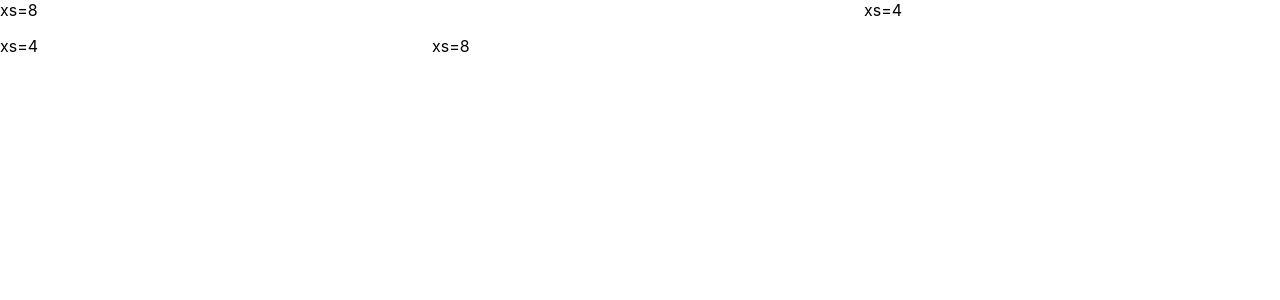
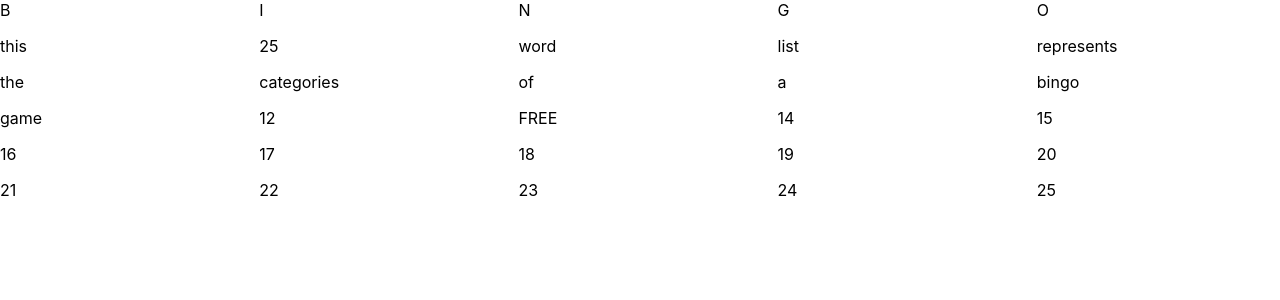
Before and after one commit to Kyle-Doud/bingotron-3000, a React (Create React App) app: page / in a window 1280 px wide. Shown: the top 300 px of the page. Built offline with nearby package versions, Linux system fonts and the light colour scheme.

Commit message:
switch to yarn and add filler bingo categories

```diff
--- a/src/Components/Home.jsx
+++ b/src/Components/Home.jsx
@@ -1,20 +1,15 @@
-import {Grid} from '@mui/joy';
+import { Grid } from '@mui/joy';
 import Item from '@mui/joy/Grid';
 
-
+const bingo = 'BINGO'.split('');
+const categories = 'this 25 word list represents the categories of a bingo game 12 FREE 14 15 16 17 18 19 20 21 22 23 24 25'.split(' ');
+const fullGridText = bingo.concat(categories);
 export default function Home() {
-    return <Grid container spacing={2}>
-    <Grid xs={8}>
-      <Item>xs=8</Item>
-    </Grid>
-    <Grid xs={4}>
-      <Item>xs=4</Item>
-    </Grid>
-    <Grid xs={4}>
-      <Item>xs=4</Item>
-    </Grid>
-    <Grid xs={8}>
-      <Item>xs=8</Item>
-    </Grid>
+  return <Grid container spacing={2}>
+    {fullGridText.map(text => {
+      return (<Grid xs={2.4}>
+        <Item>{text}</Item>
+      </Grid>)
+    })}
   </Grid>
-  }
+}
```
Also changed, not shown: 1 other file (tests, documents, lock files or other folders).
